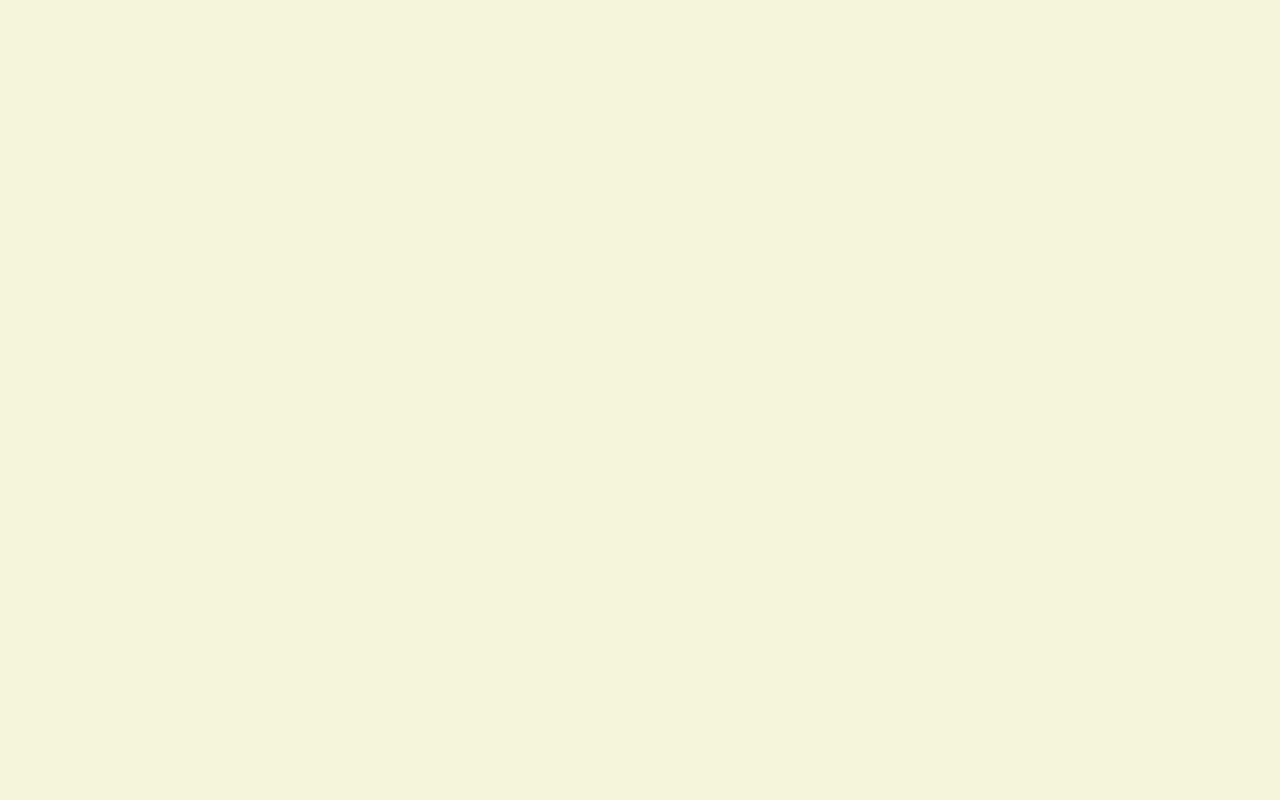
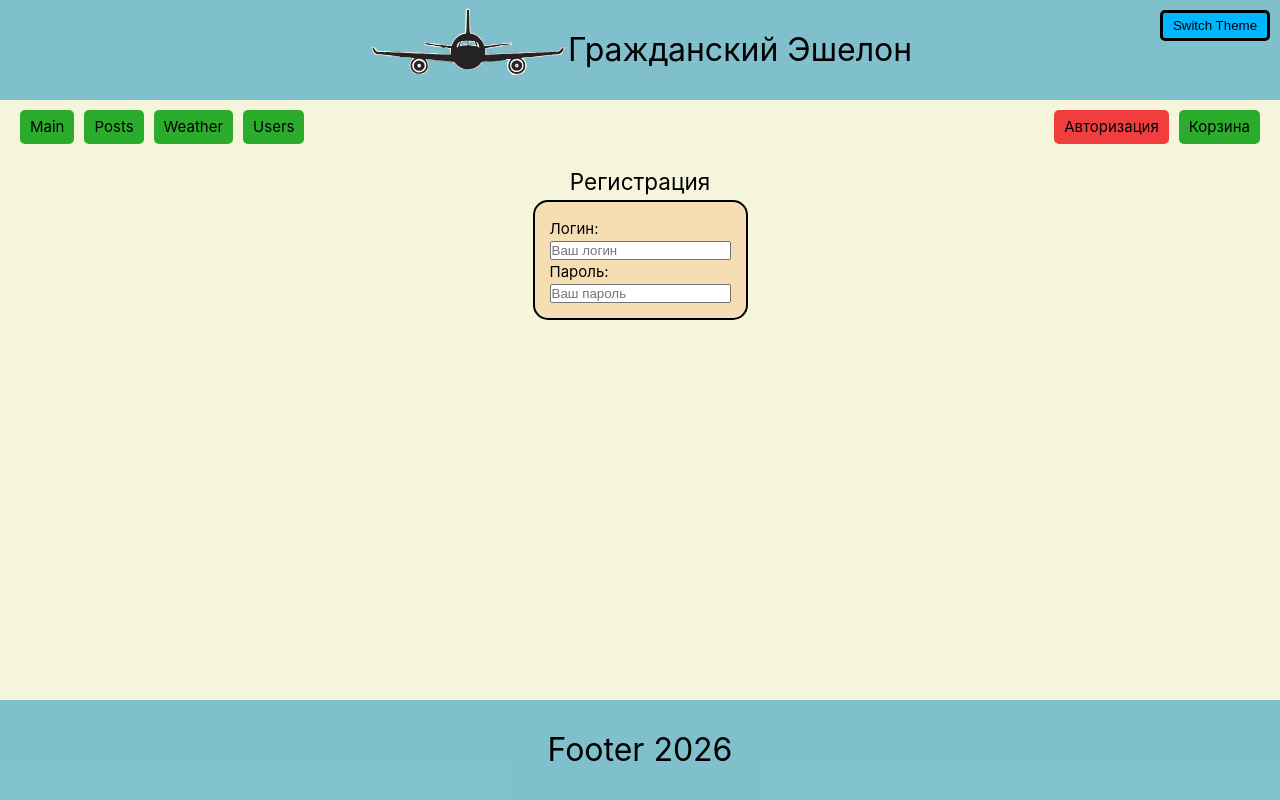
Before and after one commit to arnollder/aero_nexus, a Vue app: page /auth in a window 1280 px wide. Before the commit this address had no page. Built offline with nearby package versions, Linux system fonts and the light colour scheme.

Commit message:
feat: компонент авторизации

```diff
--- a/src/components/layouts/MainLayout.vue
+++ b/src/components/layouts/MainLayout.vue
@@ -17,6 +17,9 @@
         >
       </div>
       <div class="nav_right">
+        <RouterLink :activeClass="'active-link'" class="nav_btn" :to="{ name: 'auth' }"
+          >Авторизация</RouterLink
+        >
         <RouterLink :activeClass="'active-link'" class="nav_btn" :to="{ name: 'cart' }"
           >Корзина</RouterLink
         >
@@ -68,6 +71,10 @@ const toggleStyles = computed(() => ({
   display: flex;
   gap: 10px;
 }
+.nav_right {
+  display: flex;
+  gap: 10px;
+}
 .nav_btn {
   padding: 5px 10px;
   background-color: rgb(44, 172, 44);
--- a/src/router/index.ts
+++ b/src/router/index.ts
@@ -60,6 +60,14 @@ const router = createRouter({
         layout: MainLayout,
       },
     },
+    {
+      path: '/auth',
+      name: 'auth',
+      component: () => import('@/views/UserAuth.vue'),
+      meta: {
+        layout: MainLayout,
+      },
+    },
   ],
 });
 
--- /dev/null
+++ b/src/views/UserAuth.vue
@@ -0,0 +1,32 @@
+<template>
+  <div class="form-group">
+    <h2 class="auth-title">Регистрация</h2>
+    <form class="form-auth" action="">
+      <label for="login">Логин:</label>
+      <input type="text" id="login" placeholder="Ваш логин" />
+      <label for="password">Пароль: </label>
+      <input type="text" id="password" placeholder="Ваш пароль" />
+    </form>
+  </div>
+</template>
+
+<script setup lang="ts"></script>
+
+<style scoped>
+.auth-title {
+  text-align: center;
+}
+.form-group {
+  margin: 0 auto;
+  display: flex;
+  flex-direction: column;
+}
+.form-auth {
+  display: flex;
+  flex-direction: column;
+  padding: 15px;
+  border: 2px solid black;
+  border-radius: 15px;
+  background-color: wheat;
+}
+</style>
```
